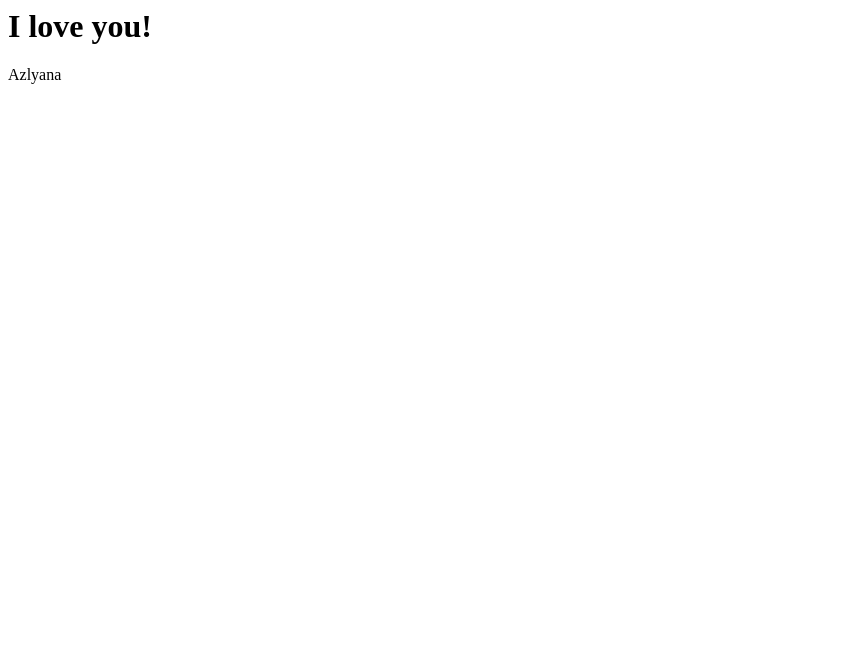
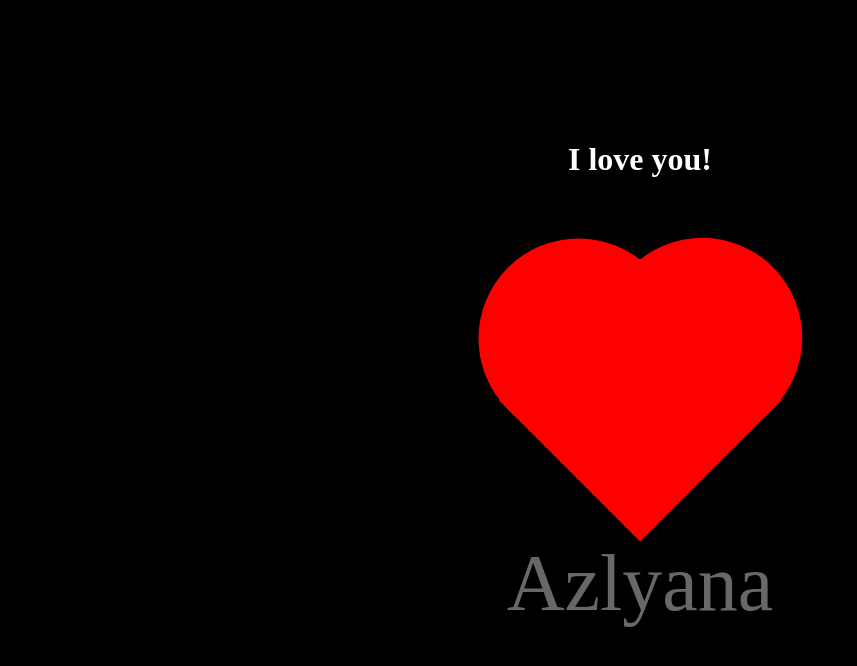
Before and after one commit to coderInLove001/coderInLove001, a plain HTML site: page index.html in a window 1280 px wide. Shown: the whole page, without its empty margins (0-857 px from the left). Drawn offline with Linux system fonts and the light colour scheme.

Commit message:
Update index.html

```diff
--- a/index.html
+++ b/index.html
@@ -1,7 +1,20 @@
 
-  <h1>I love you! </h1>
+<!DOCTYPE html>
+<html lang="en">
+<head>
+  <meta charset="UTF-8">
+  <meta name="viewport" content="width=device-width, initial-scale=1.0">
+  <link rel="stylesheet" href="style.css">
+
+  <title>Document</title>
+</head>
+<body>
+
+<h1>I love you! </h1>
 <div id="wrapper">
    <div id="heart"></div>
 </div>
 
-  <p>Azlyana</p>
+<p>Azlyana</p>
+</body>
+</html>
```
